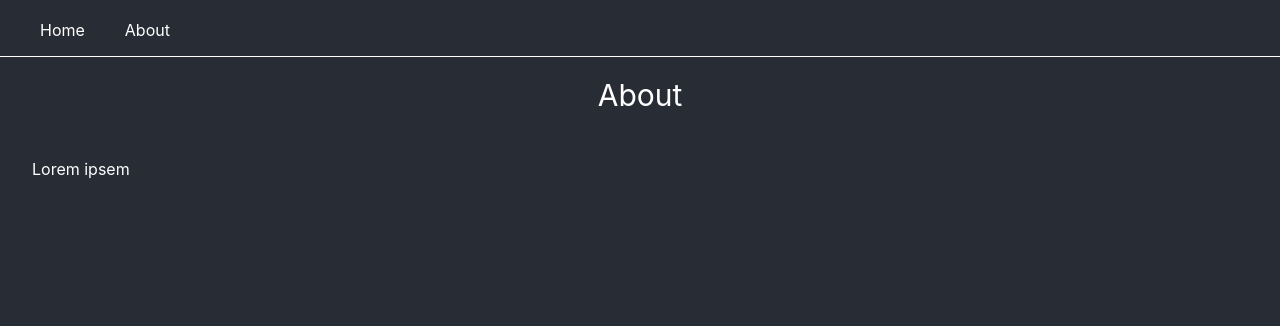
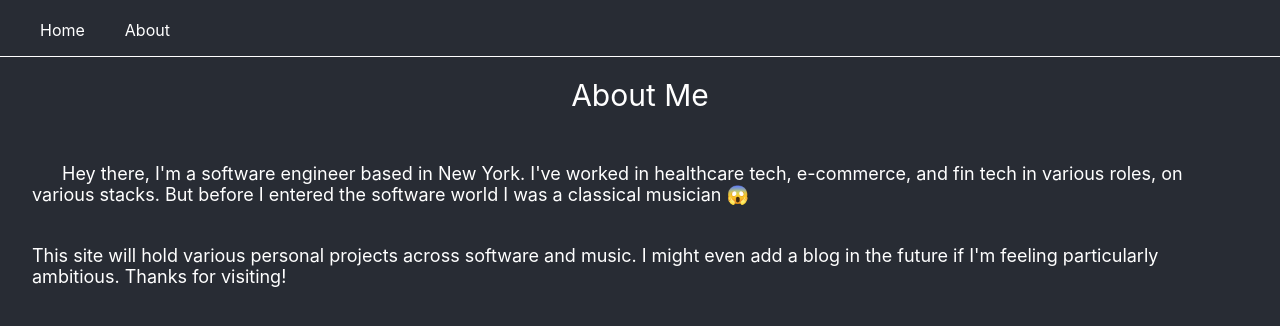
Before and after one commit to ledhed2222/gregweisbrod.com, a React (Create React App) app: page /about in a window 1280 px wide. Shown: the top 326 px of the page. Built offline with nearby package versions, Linux system fonts and the light colour scheme.

Commit message:
add basic about content

```diff
--- a/src/About/index.tsx
+++ b/src/About/index.tsx
@@ -3,12 +3,15 @@ import React from 'react';
 import { Header, Paragraph } from '../components';
 
 const About = () => (
-  <div>
+  <div className="About">
     <Header>
-      About
+      About Me
     </Header>
+    <Paragraph indent>
+      Hey there, I'm a software engineer based in New York. I've worked in healthcare tech, e-commerce, and fin tech in various roles, on various stacks. But before I entered the software world I was a classical musician <span role="img" aria-label="scream">😱</span>
+    </Paragraph>
     <Paragraph>
-      Lorem ipsem
+      This site will hold various personal projects across software and music. I might even add a blog in the future if I'm feeling particularly ambitious. Thanks for visiting!
     </Paragraph>
   </div>
 );
--- a/src/components/Paragraph/index.css
+++ b/src/components/Paragraph/index.css
@@ -1,3 +1,9 @@
 .Paragraph {
-  align-self: flex-start;
+  text-align: left;
+  font-size: 18px;
+  margin: 20px 0;
 }
+
+.Paragraph.indent {
+  text-indent: 30px;
+}
--- a/src/components/Paragraph/index.tsx
+++ b/src/components/Paragraph/index.tsx
@@ -4,8 +4,18 @@ import classnames from 'classnames';
 import { ComponentProps } from '../index';
 import './index.css';
 
-const Paragraph = (props: ComponentProps) => (
-  <p className={classnames('Paragraph', props.className)}>
+type Props = ComponentProps & {
+  indent?: true,
+}
+
+const Paragraph = (props: Props) => (
+  <p
+    className={classnames(
+      'Paragraph',
+       props.className,
+       { indent: props.indent },
+    )}
+  >
     { props.children }
   </p>
 )
```
